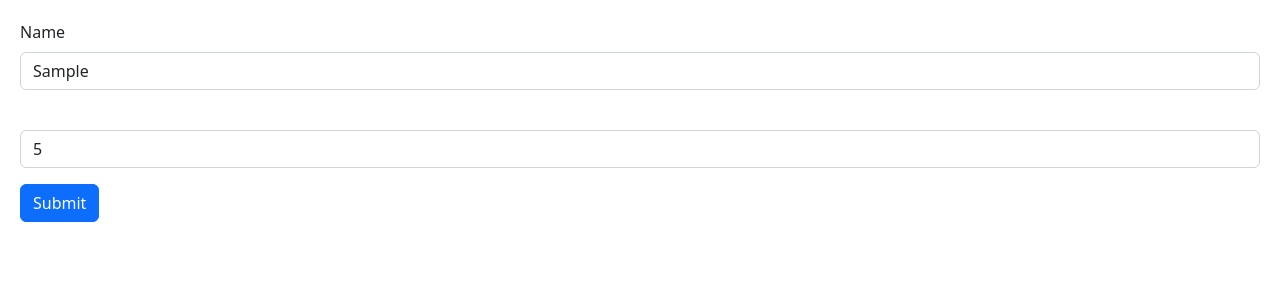
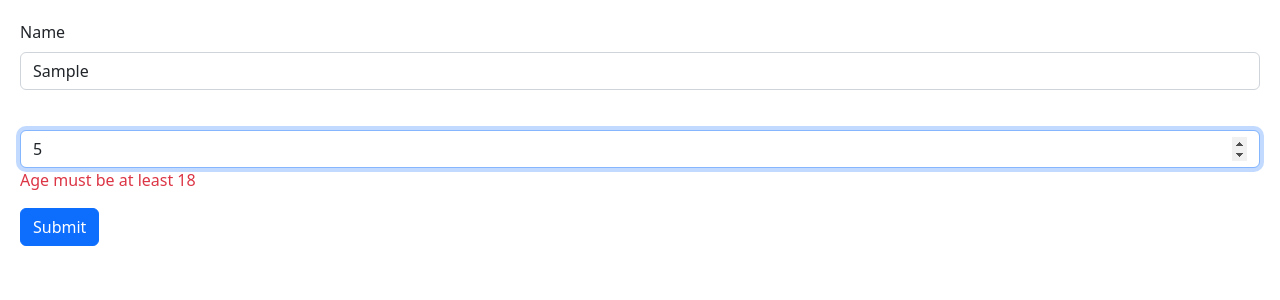
Before and after one commit to ifuenteromero/typescript, a React (Vite) app: page / in a window 1280 px wide. Both pictures are taken after typing "Sample", "5" into the empty fields and a click on the button "Submit". Shown: the top 300 px of the page. Built offline with nearby package versions, Linux system fonts and the light colour scheme.

Commit message:
8 Schema based Validation with Zod

```diff
--- a/src/App.tsx
+++ b/src/App.tsx
@@ -1,10 +1,9 @@
-import Form from "./components/Form";
-import ReactHookForm from "./components/ReactHookForm";
+import ReactHookFormZod from "./components/ReactHookFormZod";
 
 const App = () => {
 	return (
 		<div>
-			<ReactHookForm />
+			<ReactHookFormZod />
 		</div>
 	);
 };
--- /dev/null
+++ b/src/components/ReactHookFormZod.tsx
@@ -0,0 +1,58 @@
+import { useForm, FieldValues } from "react-hook-form";
+import { z } from "zod";
+import { zodResolver } from "@hookform/resolvers/zod";
+
+const schema = z.object({
+	name: z.string().min(3, { message: "Name must be at least 3 characters" }),
+	age: z
+		.number({ invalid_type_error: "Age field is required" })
+		.min(18, { message: "Age must be at least 18" }),
+});
+
+type FormData = z.infer<typeof schema>;
+
+const ReactHookFormZod = () => {
+	const {
+		register,
+		handleSubmit,
+		formState: { errors },
+	} = useForm<FormData>({ resolver: zodResolver(schema) });
+
+	const onSubmit = (data: FieldValues) => console.log({ data });
+
+	return (
+		<form onSubmit={handleSubmit(onSubmit)}>
+			<div className="mb-3">
+				<label htmlFor="name" className="form-label">
+					Name
+				</label>
+				<input
+					{...register("name")}
+					id="name"
+					type="text"
+					className="form-control"
+				/>
+				{errors.name && (
+					<p className="text-danger">{errors.name.message}</p>
+				)}
+			</div>
+			<div className="mb-3">
+				<label htmlFor="age" className="form-label"></label>
+				<input
+					{...register("age", { valueAsNumber: true })}
+					id="age"
+					type="number"
+					className="form-control"
+				/>
+				{errors.age && (
+					<p className="text-danger">{errors.age.message}</p>
+				)}
+			</div>
+			<button className="btn btn-primary" type="submit">
+				Submit
+			</button>
+		</form>
+	);
+};
+
+export default ReactHookFormZod;
```
